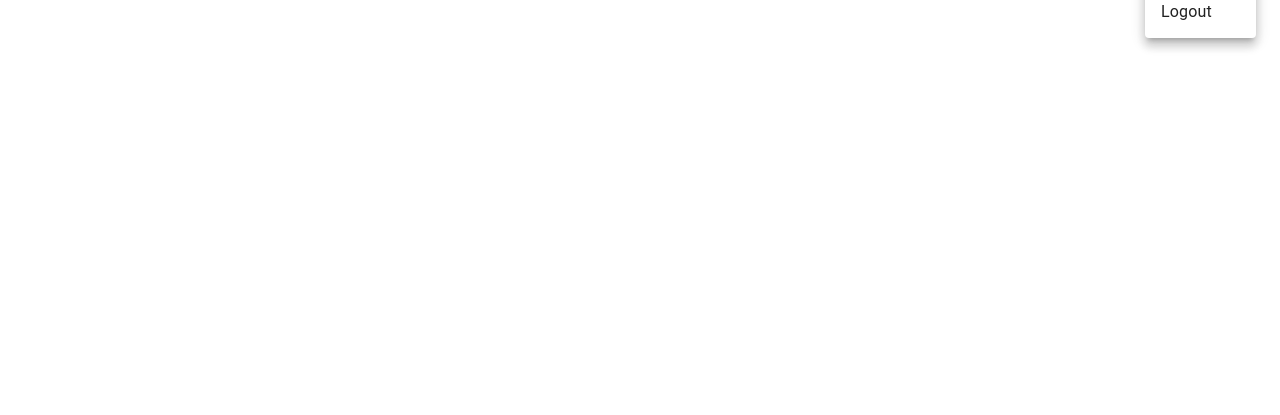
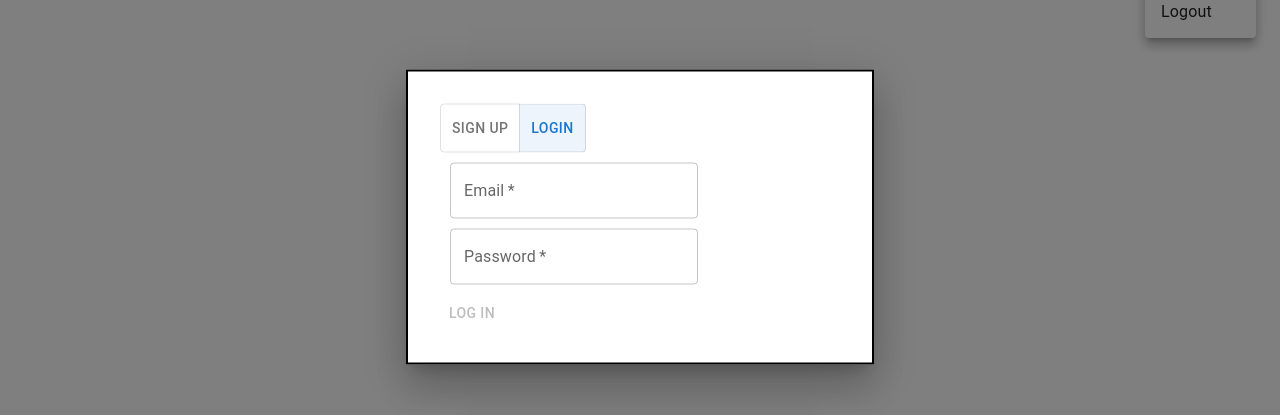
Before and after one commit to zycarlc/plan-plant, a React (Create React App) app: page /my-collection in a window 1280 px wide. Both pictures are taken after a click on the button "Open settings". Shown: the part 183-598 px from the top of the page. Built offline with nearby package versions, Linux system fonts and the light colour scheme; no server answers; the database is empty.

Commit message:
sign up and login set up

```diff
--- /dev/null
+++ b/src/components/AuthPopUp.jsx
@@ -0,0 +1,151 @@
+import {
+    Box,
+    Button,
+    Modal,
+    TextField,
+    ToggleButtonGroup,
+    ToggleButton,
+    Alert,
+} from "@mui/material"
+import { useState } from "react"
+import {
+    createUserWithEmailAndPassword,
+    signInWithEmailAndPassword,
+} from "firebase/auth"
+import { auth } from ".."
+
+const style = {
+    position: "absolute",
+    top: "50%",
+    left: "50%",
+    transform: "translate(-50%, -50%)",
+    width: 400,
+    bgcolor: "background.paper",
+    border: "2px solid #000",
+    boxShadow: 24,
+    p: 4,
+}
+
+const inputStyle = {
+    display: "block",
+    margin: "10px",
+}
+
+export default function Auth({ open, setOpen }) {
+    const [loginInfo, setLoginInfo] = useState({})
+    const [alignment, setAlignment] = useState("log in")
+    const [error, setError] = useState("")
+
+    function updateLoginInfo(e) {
+        setError("")
+        setLoginInfo({ ...loginInfo, [e.target.name]: e.target.value })
+    }
+
+    function changeMethod(e) {
+        setAlignment(e.target.value)
+    }
+
+    async function signUp(e) {
+        e.preventDefault()
+        if (loginInfo.password !== loginInfo.confirmedPassword) {
+            setError("check your password")
+            return
+        }
+        createUserWithEmailAndPassword(
+            auth,
+            loginInfo.email,
+            loginInfo.password
+        )
+            .then(userCredential => console.log(userCredential))
+            .catch(err => {
+                setError(err.message)
+                console.log(err)
+            })
+    }
+    async function login(e) {
+        e.preventDefault()
+        signInWithEmailAndPassword(auth, loginInfo.email, loginInfo.password)
+            .then(userCredential => console.log(userCredential))
+            .catch(err => {
+                setError(err.message)
+                console.log(err)
+            })
+    }
+
+    return (
+        <Modal open={open} onClose={setOpen}>
+            <Box sx={style} onChange={updateLoginInfo}>
+                <ToggleButtonGroup
+                    color="primary"
+                    value={alignment}
+                    exclusive
+                    onChange={changeMethod}
+                    aria-label="Platform"
+                >
+                    <ToggleButton value="sign up">Sign Up</ToggleButton>
+                    <ToggleButton value="log in">Login</ToggleButton>
+                </ToggleButtonGroup>
+                {alignment === "sign up" && (
+                    <form action="" onSubmit={signUp}>
+                        <TextField
+                            required
+                            id="outlined-required"
+                            label="Email"
+                            name="email"
+                            sx={inputStyle}
+                        />
+                        <TextField
+                            id="outlined-password-input"
+                            label="Password"
+                            type="password"
+                            name="password"
+                            sx={inputStyle}
+                            required
+                        />
+                        <TextField
+                            id="confirm-password"
+                            label="Confirm Password"
+                            type="confirm password"
+                            name="confirmedPassword"
+                            sx={inputStyle}
+                            required
+                        />
+                        {error && <Alert severity="error">{error}</Alert>}
+                        <Button
+                            disabled={!loginInfo.email || !loginInfo.password}
+                            type="submit"
+                        >
+                            Sign Up
+                        </Button>
+                    </form>
+                )}
+                {alignment === "log in" && (
+                    <form action="" onSubmit={login}>
+                        <TextField
+                            required
+                            id="outlined-required"
+                            label="Email"
+                            name="email"
+                            sx={inputStyle}
+                        />
+                        <TextField
+                            id="outlined-password-input"
+                            label="Password"
+                            type="password"
+                            name="password"
+                            sx={inputStyle}
+                            required
+                        />
+                        {error && <Alert severity="error">{error}</Alert>}
+                        <Button
+                            disabled={!loginInfo.email || !loginInfo.password}
+                            type="submit"
+                        >
+                            Log in
+                        </Button>
+                    </form>
+                )}
+            </Box>
+        </Modal>
+    )
+}
--- a/src/components/NavBar.jsx
+++ b/src/components/NavBar.jsx
@@ -18,6 +18,7 @@ import {
     PhotoCameraBack as PhotoCameraBackIcon,
 } from "@mui/icons-material"
 import SearchByImagePopUp from "./SearchByImagePopup"
+import Auth from "./AuthPopUp"
 
 import { useNavigate } from "react-router-dom"
 import { styled, alpha } from "@mui/material/styles"
@@ -78,11 +79,13 @@ function ResponsiveAppBar() {
     const [anchorElNav, setAnchorElNav] = React.useState(null)
     const [anchorElUser, setAnchorElUser] = React.useState(null)
     const [open, setOpen] = React.useState(false)
+    const [loginPage, setLoginPage] = React.useState(false)
     const navigate = useNavigate()
     const handleOpenNavMenu = event => {
         setAnchorElNav(event.currentTarget)
     }
     const handleOpenUserMenu = event => {
+        setLoginPage(true)
         setAnchorElUser(event.currentTarget)
     }
 
@@ -269,6 +272,12 @@ function ResponsiveAppBar() {
                     setOpen(false)
                 }}
             />
+            <Auth
+                open={loginPage}
+                setOpen={() => {
+                    setLoginPage(false)
+                }}
+            />
         </AppBar>
     )
 }
```
Also changed, not shown: src/Models/SignUp.jsx (added, +16 -0 lines), src/Models/LogIn.jsx (added).
